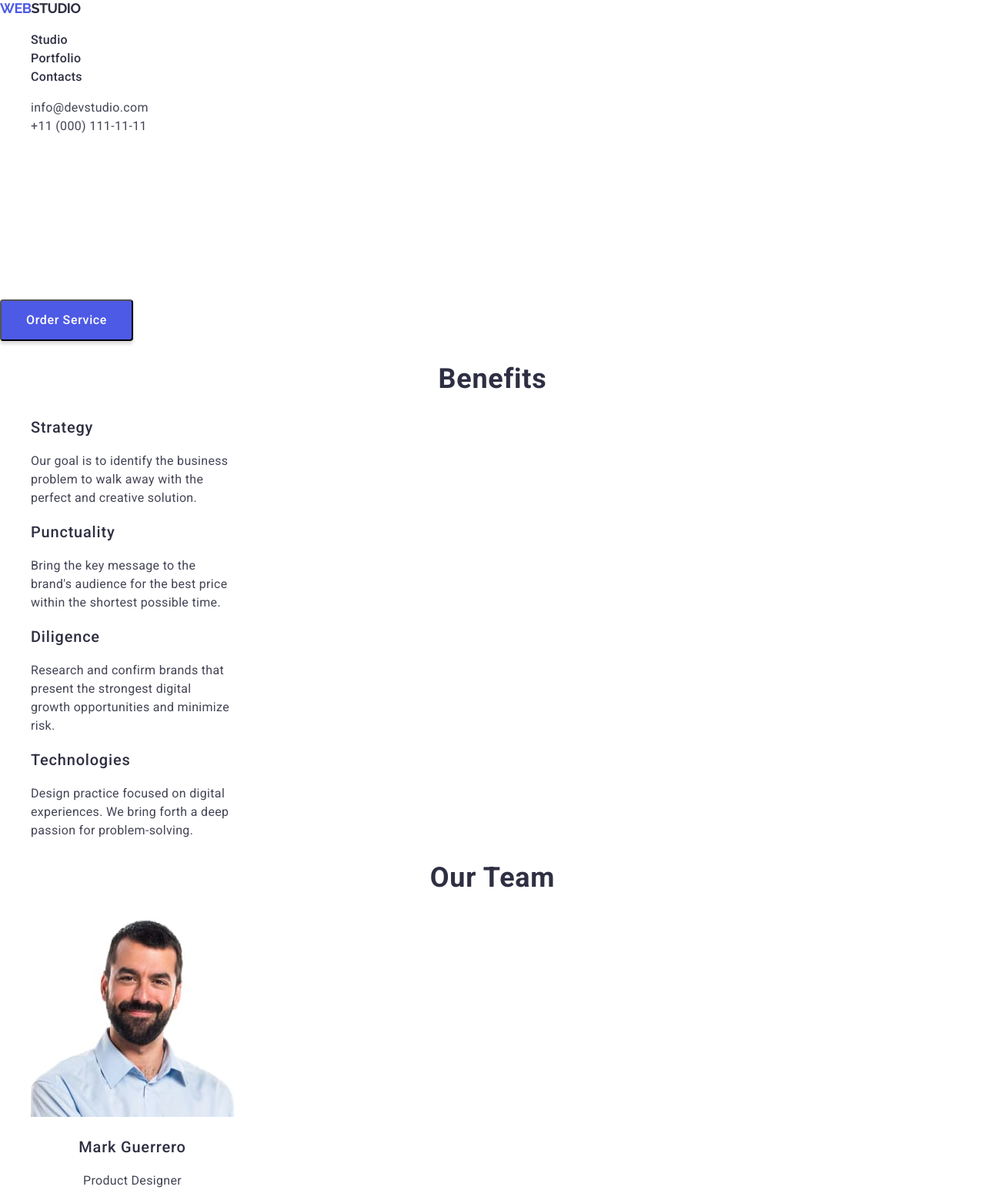
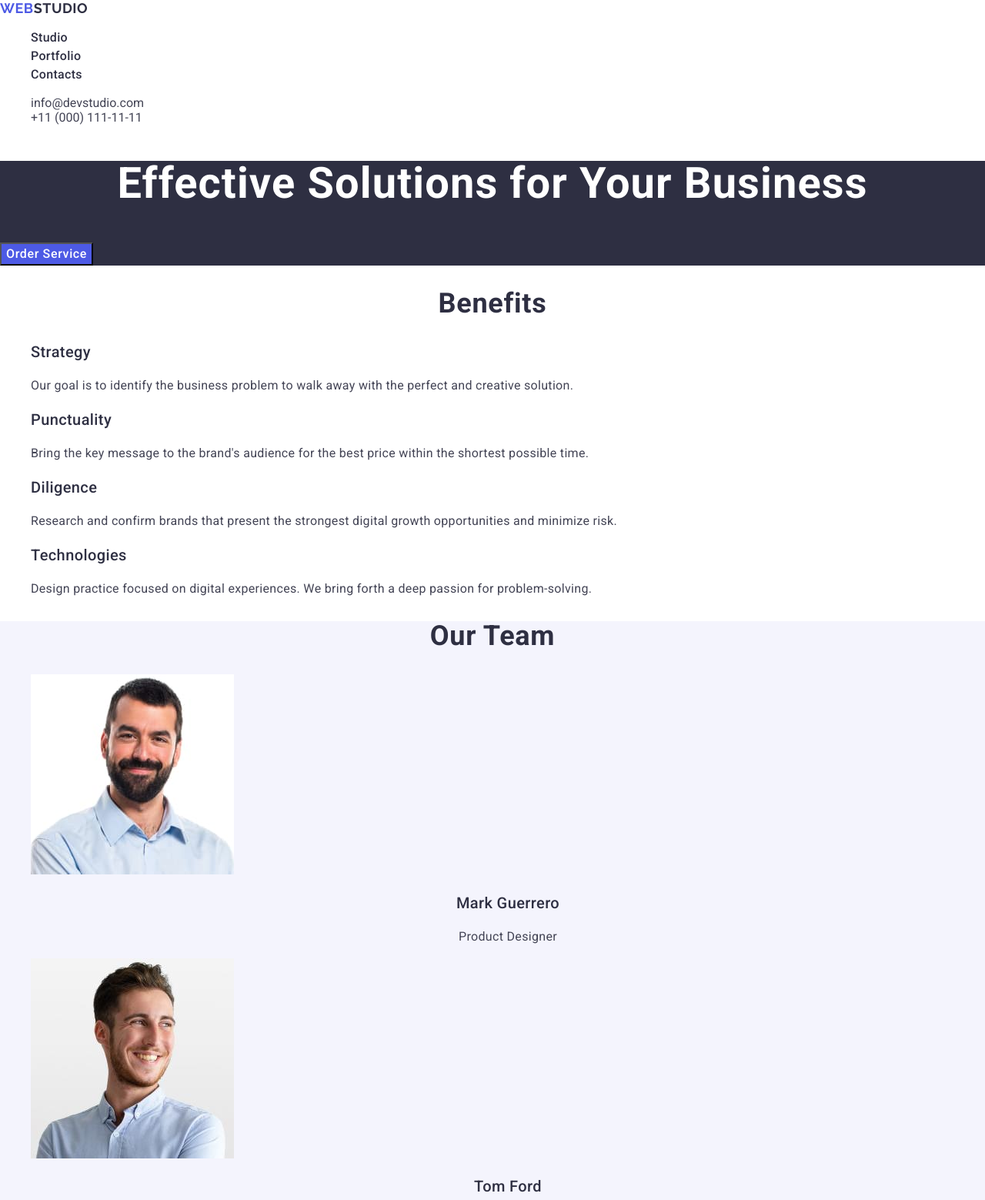
Before and after one commit to pro100-makari4/goit-markup-hw-02, a plain HTML site: page index.html in a window 1280 px wide. Shown: the top 1559 px of the page at 77% size. Drawn offline with nearby package versions, Linux system fonts and the light colour scheme.

Commit message:
css/html-2.0

```diff
--- a/css/styles.css
+++ b/css/styles.css
@@ -1,9 +1,7 @@
 body {
     font-family: Roboto, sans-serif;
-    color: #2E2F42;
-
-    line-height: 1.5;
-    letter-spacing: 0.02em;
+    color: #434455;
+    background-color: #FFFFFF;
     font-size: 16px;
     font-weight: 400;
 }
@@ -21,38 +19,58 @@ button {
     color: inherit;
 }
 
+/* Logo */
+
 .logo {
-    font-family: Raleway;
+    font-family: Raleway, sans-serif;
     font-size: 18px;
     font-weight: 700;
-    line-height: 1.167;
-    letter-spacing: -0.03em;
+    line-height: 1.17;
+    letter-spacing: 0.03em;
     text-transform: uppercase;
-    width: 110px;
-}
-
-.page-footer .logo {
-    color: #F4F4FD;
+    color: #4d5ae5;
 }
 
 .logo-span {
-    color: #4D5AE5;
+    color: #2E2F42;
 }
 
+/* /Logo */
+
+/* Navigation */
 
 .nav-item {
     font-weight: 500;
+    line-height: 1.5;
+    letter-spacing: 0.02em;
+    color: #2E2F42;
 }
 
-.contacts-list {
+.nav-item .link:hover,
+.nav-item .link:focus {
+    color: #404bbf;
+}
+
+.contacts {
     font-style: normal;
-    color: #434455;
+}
+
+.contacts-link:hover,
+.contacts-link:focus {
+    color: #404bbf;
+}
+
+/* /Navigation */
+
+/* Hero - Section 1 */
+
+.hero {
+    background-color: #2e2f42;
 }
 
 .hero-title {
     color: #FFFFFF;
     text-align: center;
-    width: 496px;
     font-size: 56px;
     font-weight: 700;
     line-height: 1.07;
@@ -60,47 +78,70 @@ button {
 }
 
 .hero-button {
-    border-radius: 4px;
     background-color: #4D5AE5;
     color: #FFFFFF;
-    box-shadow: 0px 4px 4px 0px rgba(0, 0, 0, 0.15);
-    padding: 16px 32px;
     font-weight: 500;
+    line-height: 1.5;
     letter-spacing: 0.04em;
 }
 
-.about-title {
-    font-size: 20px;
-    font-weight: 500;
-    line-height: 1.2;
-    width: 264px;
-    letter-spacing: 0.04em;
+.hero-button:hover,
+.hero-button:focus {
+    background-color: #404BBF
 }
 
-.about-text {
-    color: #434455;
-    width: 264px;
-}
+/* /Hero - Section 1 */
 
-.team-element .about-title {
-    text-align: center;
-}
-
-.team-element .about-text {
-    color: #434455;
-    text-align: center;
-}
+/* Content */
 
 .second-title {
+    color: #2E2F42;
     text-align: center;
     font-size: 36px;
     font-weight: 700;
     line-height: 1.11;
-    letter-spacing: 0.72px;
-    text-transform: capitalize;
+    letter-spacing: 0.02em;
+}
+
+.third-title {
+    color: #2E2F42;
+    font-size: 20px;
+    font-weight: 500;
+    line-height: 1.2;
+    letter-spacing: 0.02em;
+}
+
+.content {
+    line-height: 1.5;
+    letter-spacing: 0.02em;
+}
+
+.team {
+    background-color: #F4F4FD;
+}
+
+.team-name {
+    color: #2E2F42;
+    text-align: center;
+}
+
+.team-text {
+    text-align: center;
+}
+
+
+/* ///Content */
+
+/* Footer */
+
+.page-footer {
+    background-color: #2e2f42;
+}
+
+.page-footer .logo-span {
+    color: #F4F4FD;
 }
 
 .footer-text {
-    width: 264px;
     color: #F4F4FD;
 }
--- a/index.html
+++ b/index.html
@@ -30,66 +30,71 @@
     <header class="menu">
       <nav class="menu-nav">
         <a class="logo link" href="./index.html"
-          ><span class="logo-span">Web</span>Studio</a
+          >Web<span class="logo-span">Studio</span></a
         >
         <ul class="nav-elements list">
-          <li class="nav-item"><a class="link" href="#studio">Studio</a></li>
           <li class="nav-item">
-            <a class="link" href="#portfolio">Portfolio</a>
+            <a class="link" href="./index.html">Studio</a>
           </li>
           <li class="nav-item">
-            <a class="link" href="#our-contacts">Contacts</a>
+            <a class="link" href="">Portfolio</a>
+          </li>
+          <li class="nav-item">
+            <a class="link" href="">Contacts</a>
           </li>
         </ul>
       </nav>
-      <address class="contacts" id="our-contacts">
+
+      <address class="contacts">
         <ul class="contacts-list list">
-          <li class="contacts-link">
-            <a class="link" href="mailto:info@devstudio.com"
+          <li>
+            <a class="contacts-link link" href="mailto:info@devstudio.com"
               >info@devstudio.com</a
             >
           </li>
-          <li class="contacts-link">
-            <a class="link" href="tel:+110001111111">+11 (000) 111-11-11</a>
+          <li>
+            <a class="contacts-link link" href="tel:+110001111111"
+              >+11 (000) 111-11-11</a
+            >
           </li>
         </ul>
       </address>
     </header>
 
     <main>
-      <section title="hero">
+      <section class="hero">
         <h1 class="hero-title">Effective Solutions for Your Business</h1>
 
         <button class="hero-button" type="button">Order Service</button>
       </section>
 
-      <section id="studio">
+      <section class="benefits">
         <h2 class="second-title">Benefits</h2>
-        <ul class="list">
+        <ul class="benefits-list list">
           <li>
-            <h3 class="about-title">Strategy</h3>
-            <p class="about-text">
+            <h3 class="benefits-title third-title">Strategy</h3>
+            <p class="benefits-text content">
               Our goal is to identify the business problem to walk away with the
               perfect and creative solution.
             </p>
           </li>
           <li>
-            <h3 class="about-title">Punctuality</h3>
-            <p class="about-text">
+            <h3 class="benefits-title third-title">Punctuality</h3>
+            <p class="benefits-text content">
               Bring the key message to the brand's audience for the best price
               within the shortest possible time.
             </p>
           </li>
           <li>
-            <h3 class="about-title">Diligence</h3>
-            <p class="about-text">
+            <h3 class="benefits-title third-title">Diligence</h3>
+            <p class="benefits-text content">
               Research and confirm brands that present the strongest digital
               growth opportunities and minimize risk.
             </p>
           </li>
           <li>
-            <h3 class="about-title">Technologies</h3>
-            <p class="about-text">
+            <h3 class="benefits-title third-title">Technologies</h3>
+            <p class="benefits-text content">
               Design practice focused on digital experiences. We bring forth a
               deep passion for problem-solving.
             </p>
@@ -97,55 +102,55 @@
         </ul>
       </section>
 
-      <section title="team">
-        <h2 class="second-title">Our Team</h2>
+      <section class="team">
+        <h2 class="team-title second-title">Our Team</h2>
 
-        <ul class="list">
-          <li class="team-element">
+        <ul class="team-list list">
+          <li>
             <img
               src="./images/img.jpg"
               width="264"
               height="260"
               alt="Mark Guerrero Photo"
             />
-            <h3 class="about-title">Mark Guerrero</h3>
-            <p class="about-text">Product Designer</p>
+            <h3 class="team-name third-title">Mark Guerrero</h3>
+            <p class="team-text content">Product Designer</p>
           </li>
-          <li class="team-element">
+          <li>
             <img
               src="./images/img2.jpg"
               width="264"
               height="260"
               alt="Tom Ford Photo"
             />
-            <h3 class="about-title">Tom Ford</h3>
-            <p class="about-text">Frontend Developer</p>
+            <h3 class="team-name third-title">Tom Ford</h3>
+            <p class="team-text content">Frontend Developer</p>
           </li>
-          <li class="team-element">
+          <li>
             <img
               src="./images/img3.jpg"
               width="264"
               height="260"
               alt="Camila Garcia Photo"
             />
-            <h3 class="about-title">Camila Garcia</h3>
-            <p class="about-text">Marketing</p>
+            <h3 class="team-name third-title">Camila Garcia</h3>
+            <p class="team-text content">Marketing</p>
           </li>
-          <li class="team-element">
+          <li>
             <img
               src="./images/img4.jpg"
               width="264"
               height="260"
               alt="Daniel Wilson Photo"
             />
-            <h3 class="about-title">Daniel Wilson</h3>
-            <p class="about-text">UI Designer</p>
+            <h3 class="team-name third-title">Daniel Wilson</h3>
+            <p class="team-text content">UI Designer</p>
           </li>
         </ul>
       </section>
 
-      <section>
-        <h2 class="second-title" id="portfolio">Our Portfolio</h2>
+      <section class="portfolio">
+        <h2 class="portfolio-second-title second-title">Our Portfolio</h2>
         <ul class="list">
           <li>
             <img
@@ -154,8 +159,8 @@
               width="360"
               height="300"
             />
-            <h3 class="about-title">Banking App</h3>
-            <p>App</p>
+            <h3 class="portfolio-title third-title">Banking App</h3>
+            <p class="portfolio-text content">App</p>
           </li>
           <li>
             <img
@@ -164,8 +169,8 @@
               width="360"
               height="300"
             />
-            <h3 class="about-title">Cashless Payment</h3>
-            <p>Marketing</p>
+            <h3 class="portfolio-title third-title">Cashless Payment</h3>
+            <p class="portfolio-text content">Marketing</p>
           </li>
           <li>
             <img
@@ -174,8 +179,8 @@
               width="360"
               height="300"
             />
-            <h3 class="about-title">Meditation App</h3>
-            <p>App</p>
+            <h3 class="portfolio-title third-title">Meditation App</h3>
+            <p class="portfolio-text content">App</p>
           </li>
           <li>
             <img
@@ -184,8 +189,8 @@
               width="360"
               height="300"
             />
-            <h3 class="about-title">Taxi Service</h3>
-            <p>Marketing</p>
+            <h3 class="portfolio-title third-title">Taxi Service</h3>
+            <p class="portfolio-text content">Marketing</p>
           </li>
           <li>
             <img
@@ -194,8 +199,8 @@
               width="360"
               height="300"
             />
-            <h3 class="about-title">Screen Illustrations</h3>
-            <p>Design</p>
+            <h3 class="portfolio-title third-title">Screen Illustrations</h3>
+            <p class="portfolio-text content">Design</p>
           </li>
           <li>
             <img
@@ -204,8 +209,8 @@
               width="360"
               height="300"
             />
-            <h3 class="about-title">Online Courses</h3>
-            <p>Marketing</p>
+            <h3 class="portfolio-title third-title">Online Courses</h3>
+            <p class="portfolio-text content">Marketing</p>
           </li>
         </ul>
       </section>
@@ -213,7 +218,7 @@
 
     <footer class="page-footer">
       <a class="link logo" href="./index.html"
-        ><span class="logo-span">Web</span>Studio</a
+        >Web<span class="logo-span">Studio</span></a
       >
 
       <p class="footer-text">
```
